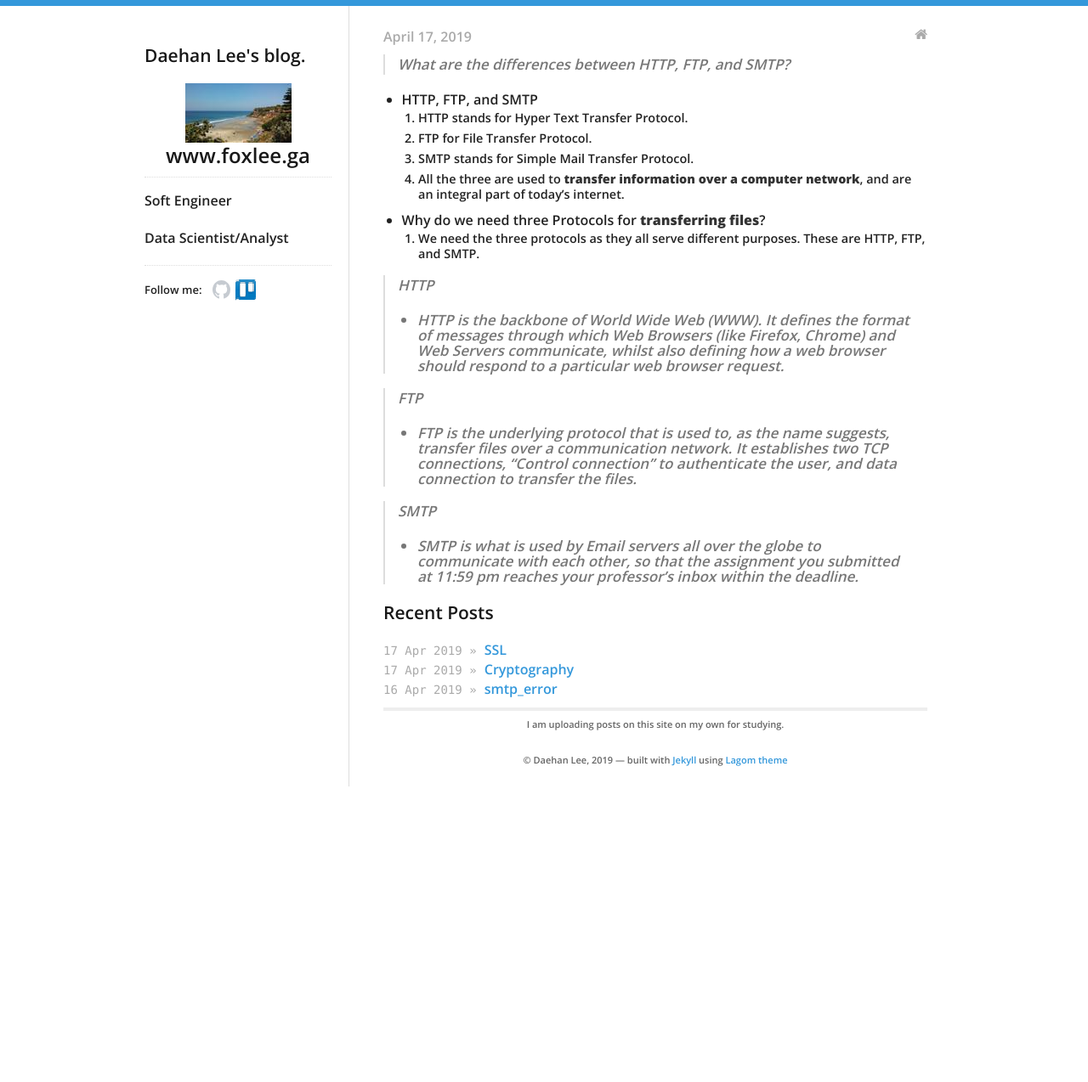
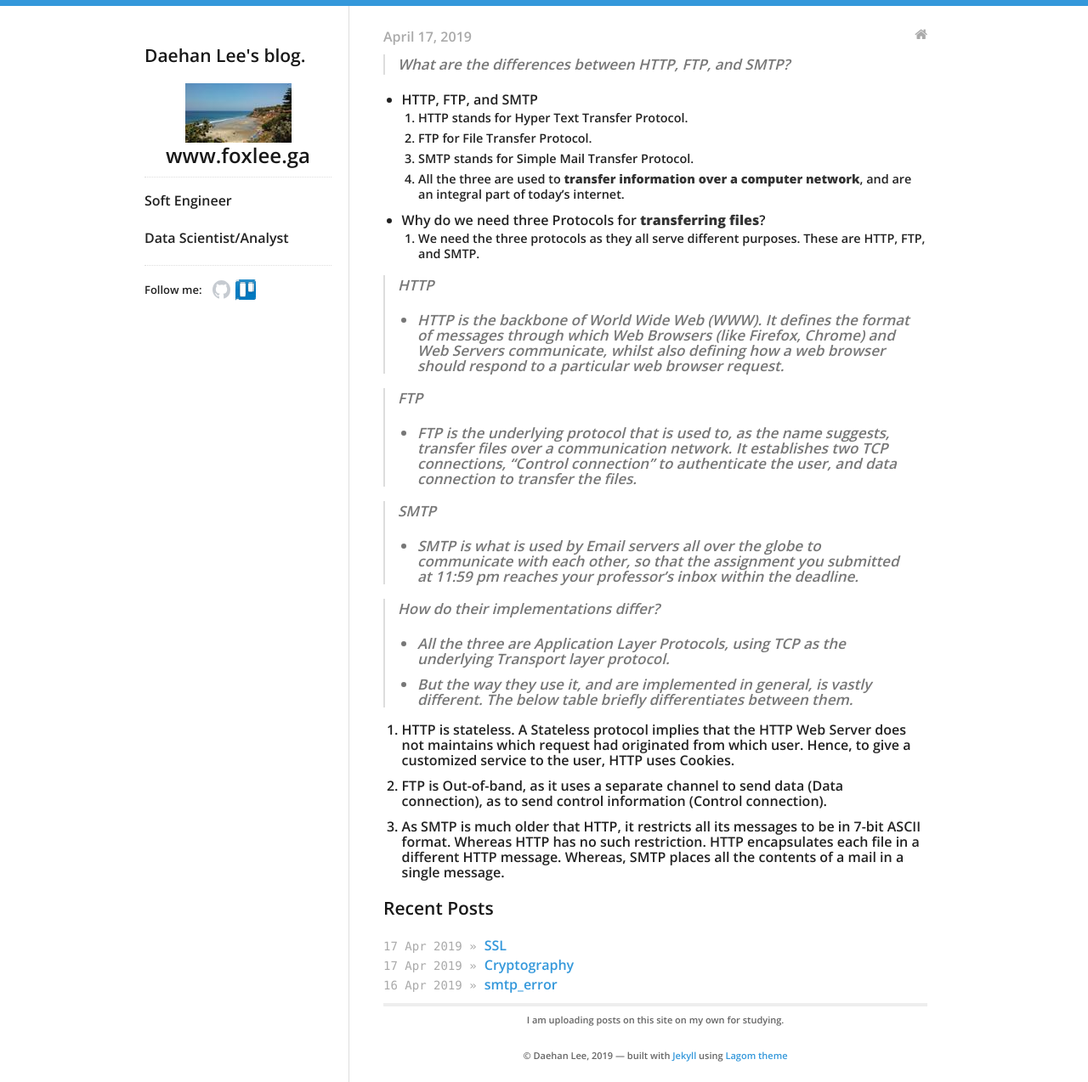
Before and after one commit to daehan0226/Study, a Jekyll site: the page built from _posts/2019-04-17-HTTP-FTP-SMTP.md, in a window 1280 px wide. Shown: the whole page at 85% size. Built offline with Jekyll 4.4.1, drawn with Linux system fonts in a browser that asks for light colours; before the commit the page ends 926 px from its top, so only the background shows below that.

Commit message:
Update 2019-04-17-HTTP-FTP-SMTP.md

```diff
--- a/_posts/2019-04-17-HTTP-FTP-SMTP.md
+++ b/_posts/2019-04-17-HTTP-FTP-SMTP.md
@@ -24,3 +24,14 @@ categories:
 
 > SMTP
 * SMTP is what is used by Email servers all over the globe to communicate with each other, so that the assignment you submitted at 11:59 pm reaches your professor’s inbox within the deadline.
+
+
+
+> How do their implementations differ?
+* All the three are Application Layer Protocols, using TCP as the underlying Transport layer protocol.
+* But the way they use it, and are implemented in general, is vastly different. The below table briefly differentiates between them.
+
+1. HTTP is stateless. A Stateless protocol implies that the HTTP Web Server does not maintains which request had originated from which user. Hence, to give a customized service to the user, HTTP uses Cookies.
+2. FTP is Out-of-band, as it uses a separate channel to send data (Data connection), as to send control information (Control connection).
+3. As SMTP is much older that HTTP, it restricts all its messages to be in 7-bit ASCII format. Whereas HTTP has no such restriction.
+HTTP encapsulates each file in a different HTTP message. Whereas, SMTP places all the contents of a mail in a single message.
```
